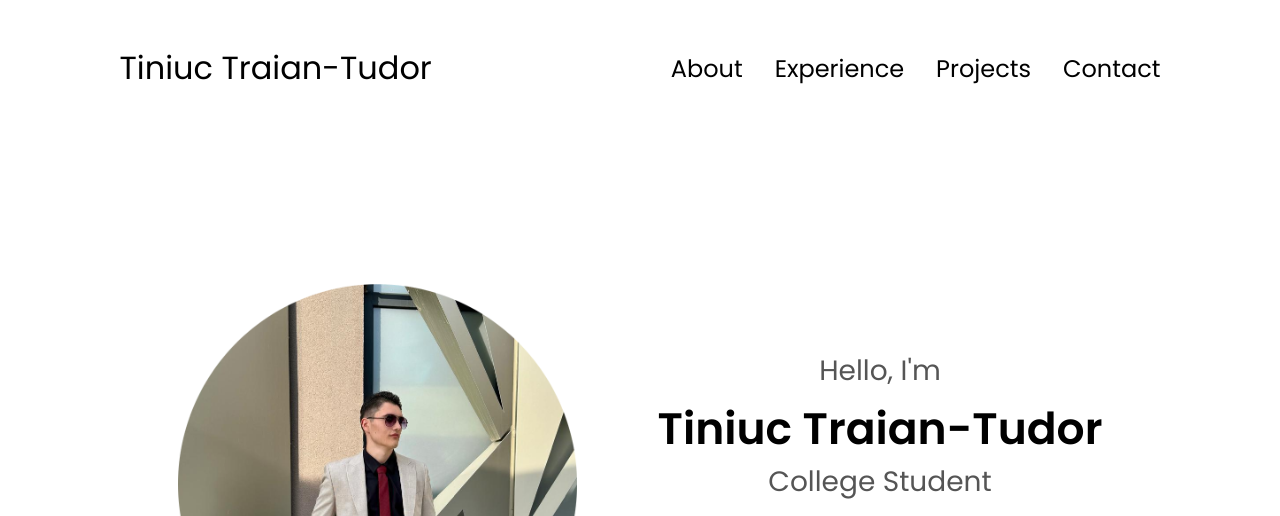
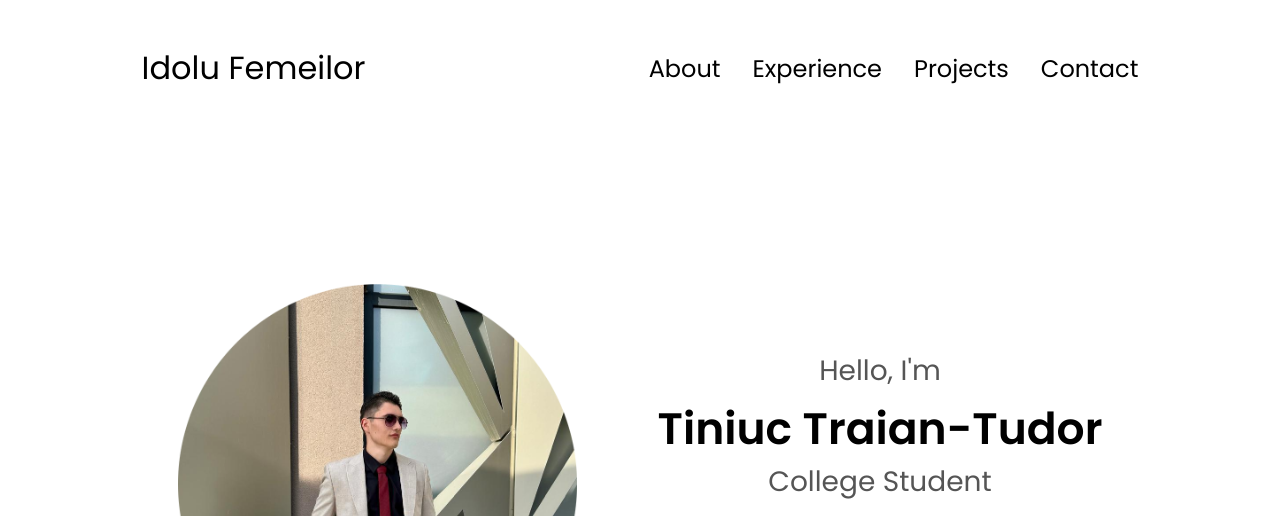
Before and after one commit to T-Traian/portfolio, a plain HTML site: page index.html in a window 1280 px wide. Shown: the top 516 px of the page. Drawn offline with Linux system fonts and the light colour scheme.

Commit message:
Update index.html

```diff
--- a/index.html
+++ b/index.html
@@ -15,7 +15,7 @@
 </head>
 <body>
     <nav id = "desktop-nav">
-        <div class = "logo">Tiniuc Traian-Tudor</div>
+        <div class = "logo">Idolu Femeilor</div>
         <div>
             <ul class = "nav-links">
                 <li>
```
